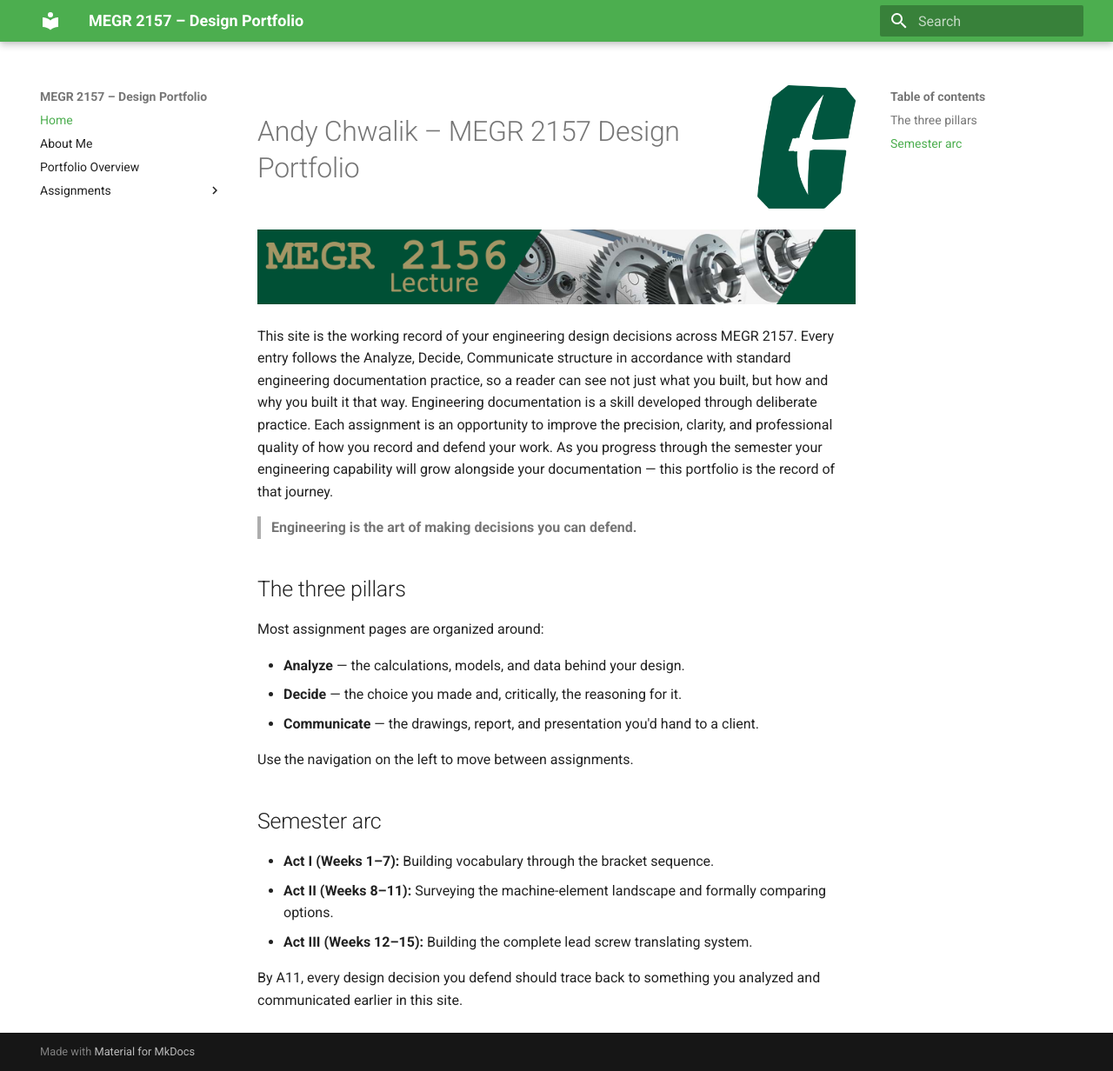
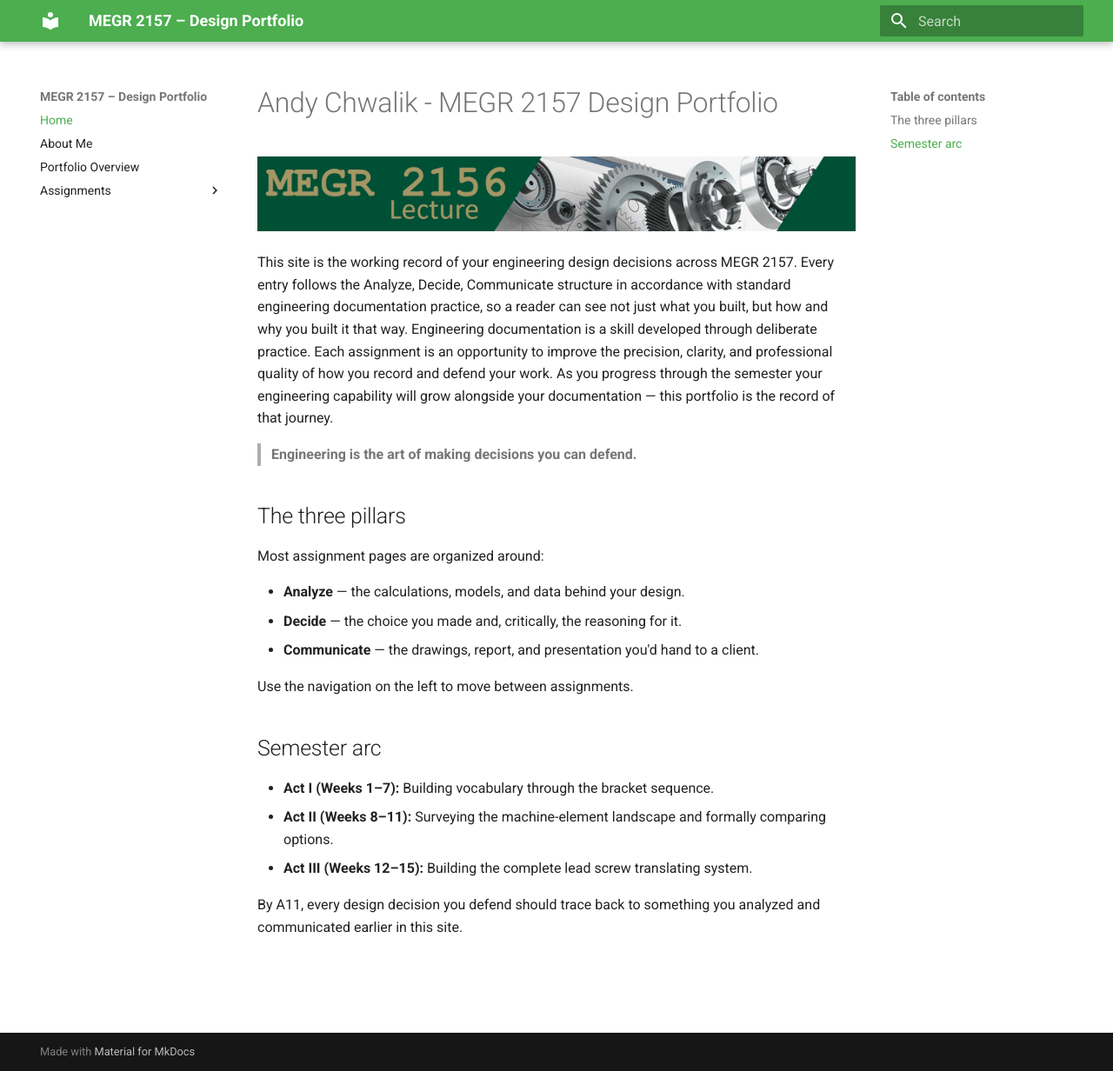
Before and after one commit to AndyChwalik/megr2157-portfolio, an MkDocs documentation site: the page built from docs/index.md, in a window 1280 px wide and 1232 px high. Shown: the whole window at 87% size. Built offline with MkDocs 1.6.1 and Material for MkDocs 9.7.7, drawn with Linux system fonts in a browser that asks for light colours.

Commit message:
Revert.md
Changes everything back to original

```diff
--- a/docs/index.md
+++ b/docs/index.md
@@ -1,11 +1,4 @@
-<div style="display: flex; justify-content: space-between; align-items: center; width: 100%;">
-  <div>
-    <h1 style="margin: 0;">Andy Chwalik – MEGR 2157 Design Portfolio</h1>
-  </div>
-  <div>
-    <img src="UNCCharlotteLogo.jpg" alt="UNC Charlotte Logo" width="120">
-  </div>
-</div>
+# Andy Chwalik - MEGR 2157 Design Portfolio
 
 ![MEGR 2156-7 Title](MEGR2156title.png)
 
```
